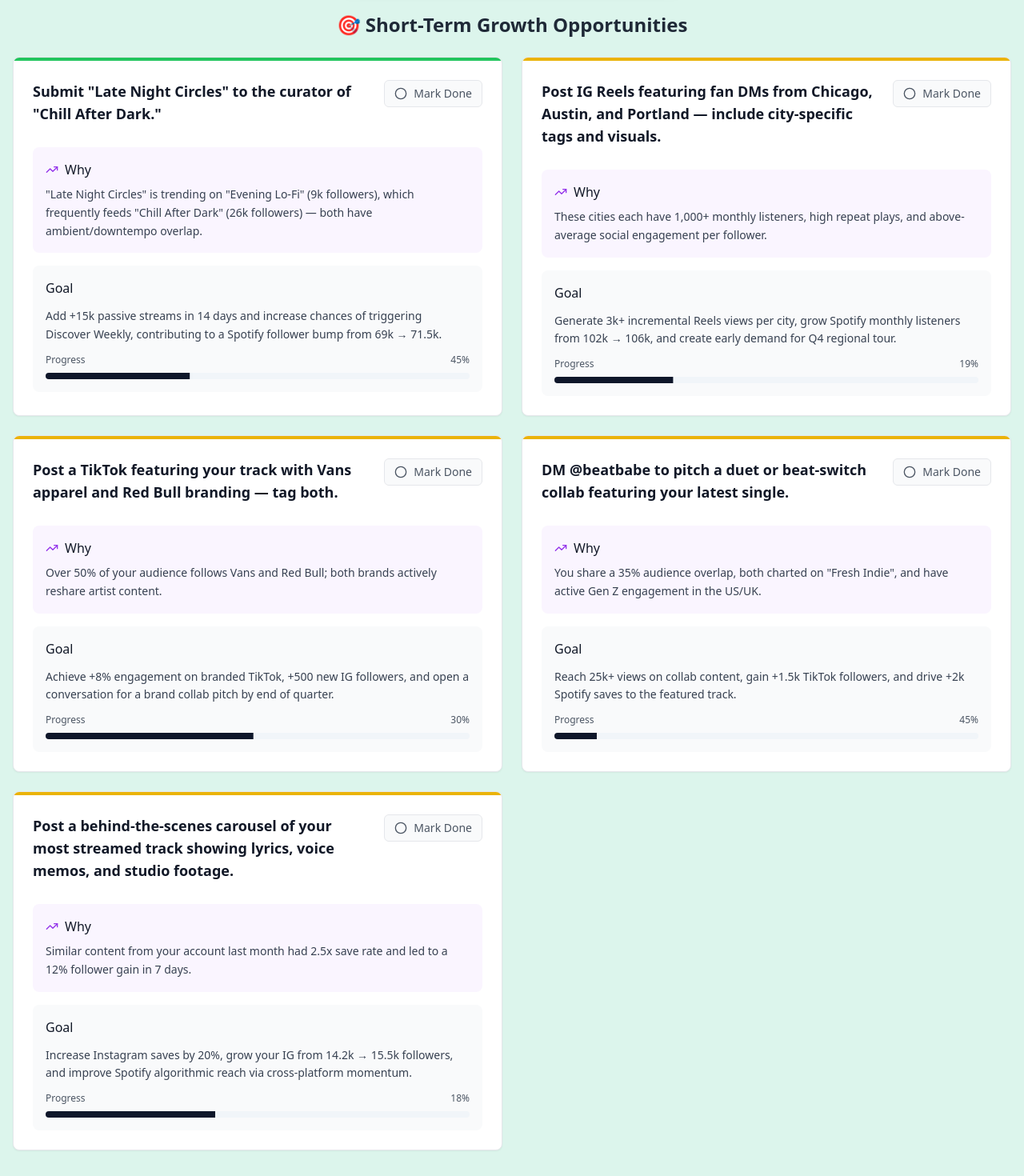
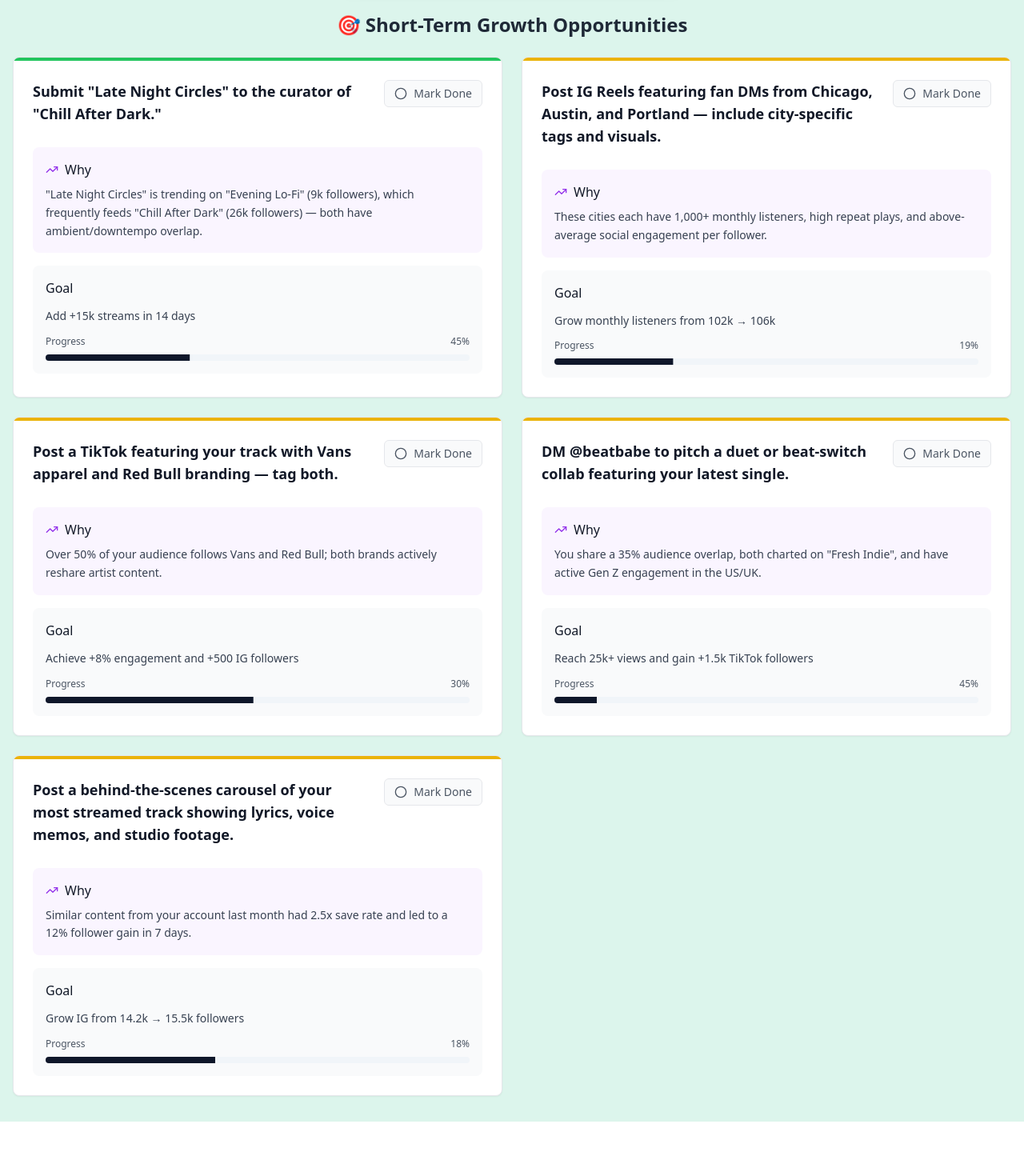
Before and after one commit to akashdmukherjee/smart-recommendations, a React (Vite) app: page / in a window 1280 px wide. Shown: the part 241-1711 px from the top of the page at 80% size. After the commit the page ends 1643 px from the top, so only its background shows below. Built offline with nearby package versions, Linux system fonts and the light colour scheme.

Commit message:
Refactor: Simplify short-term goal text
Shortened the goal text in the short-term recommendations for brevity.

```diff
--- a/src/components/ShortTermRecommendations.tsx
+++ b/src/components/ShortTermRecommendations.tsx
@@ -10,7 +10,7 @@ export const ShortTermRecommendations = () => {
       priority: "🟢",
       action: 'Submit "Late Night Circles" to the curator of "Chill After Dark."',
       why: '"Late Night Circles" is trending on "Evening Lo-Fi" (9k followers), which frequently feeds "Chill After Dark" (26k followers) — both have ambient/downtempo overlap.',
-      goal: "Add +15k passive streams in 14 days and increase chances of triggering Discover Weekly, contributing to a Spotify follower bump from 69k → 71.5k.",
+      goal: "Add +15k streams in 14 days",
       metrics: { streams: "+15k", followers: "69k → 71.5k", timeframe: "14 days" }
     },
     {
@@ -19,7 +19,7 @@ export const ShortTermRecommendations = () => {
       priority: "🟡",
       action: "Post IG Reels featuring fan DMs from Chicago, Austin, and Portland — include city-specific tags and visuals.",
       why: "These cities each have 1,000+ monthly listeners, high repeat plays, and above-average social engagement per follower.",
-      goal: "Generate 3k+ incremental Reels views per city, grow Spotify monthly listeners from 102k → 106k, and create early demand for Q4 regional tour.",
+      goal: "Grow monthly listeners from 102k → 106k",
       metrics: { views: "+3k per city", listeners: "102k → 106k", tour: "Q4 regional" }
     },
     {
@@ -28,7 +28,7 @@ export const ShortTermRecommendations = () => {
       priority: "🟡",
       action: "Post a TikTok featuring your track with Vans apparel and Red Bull branding — tag both.",
       why: "Over 50% of your audience follows Vans and Red Bull; both brands actively reshare artist content.",
-      goal: "Achieve +8% engagement on branded TikTok, +500 new IG followers, and open a conversation for a brand collab pitch by end of quarter.",
+      goal: "Achieve +8% engagement and +500 IG followers",
       metrics: { engagement: "+8%", followers: "+500", collab: "End of Q" }
     },
     {
@@ -37,7 +37,7 @@ export const ShortTermRecommendations = () => {
       priority: "🟡",
       action: "DM @beatbabe to pitch a duet or beat-switch collab featuring your latest single.",
       why: "You share a 35% audience overlap, both charted on \"Fresh Indie\", and have active Gen Z engagement in the US/UK.",
-      goal: "Reach 25k+ views on collab content, gain +1.5k TikTok followers, and drive +2k Spotify saves to the featured track.",
+      goal: "Reach 25k+ views and gain +1.5k TikTok followers",
       metrics: { views: "25k+", followers: "+1.5k", saves: "+2k" }
     },
     {
@@ -46,7 +46,7 @@ export const ShortTermRecommendations = () => {
       priority: "🟡",
       action: "Post a behind-the-scenes carousel of your most streamed track showing lyrics, voice memos, and studio footage.",
       why: "Similar content from your account last month had 2.5x save rate and led to a 12% follower gain in 7 days.",
-      goal: "Increase Instagram saves by 20%, grow your IG from 14.2k → 15.5k followers, and improve Spotify algorithmic reach via cross-platform momentum.",
+      goal: "Grow IG from 14.2k → 15.5k followers",
       metrics: { saves: "+20%", followers: "14.2k → 15.5k", reach: "Improved" }
     }
   ];
```
